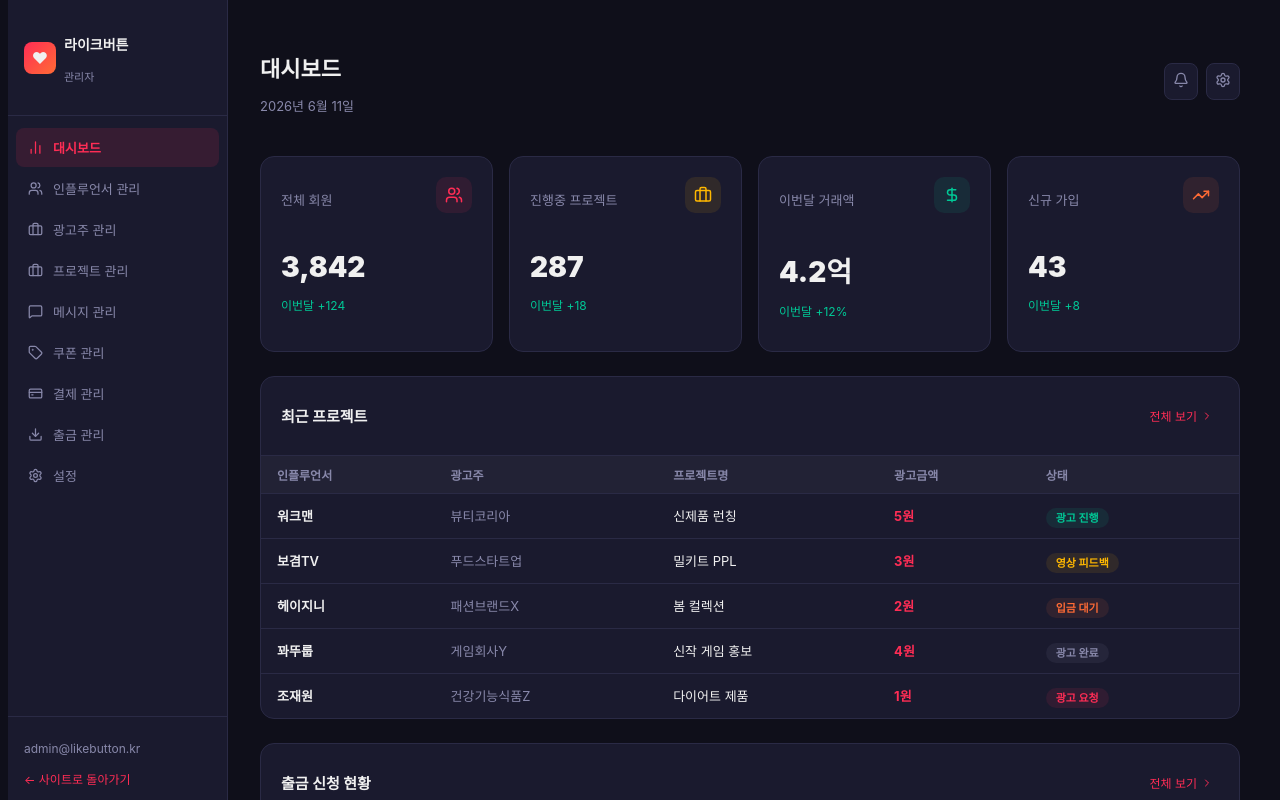
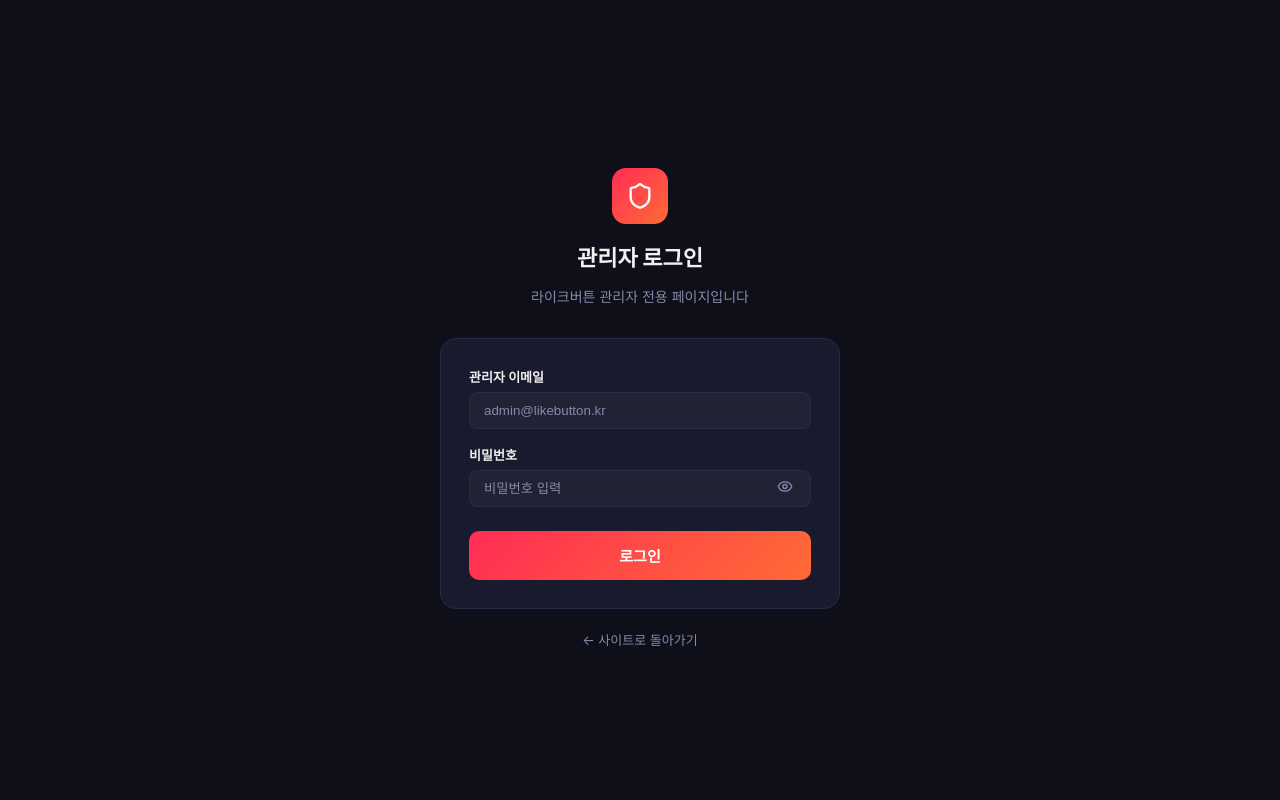
Before and after one commit to likebuttonkr/Likebutton, a Next.js app: page /admin in a window 1280 px wide. Shown: the top 800 px of the page. Built offline with nearby package versions, Linux system fonts and the light colour scheme.

Commit message:
Add files via upload

```diff
--- a/app/admin/page.tsx
+++ b/app/admin/page.tsx
@@ -1,7 +1,11 @@
 'use client';
-import { useState } from 'react';
+import { useState, useEffect } from 'react';
 import Link from 'next/link';
-import { Users, Briefcase, DollarSign, TrendingUp, Bell, Settings, ChevronRight, BarChart2, MessageSquare, Tag, CreditCard, Download, Shield } from 'lucide-react';
+import { useRouter } from 'next/navigation';
+import { Users, Briefcase, DollarSign, TrendingUp, Bell, Settings, ChevronRight, BarChart2, MessageSquare, Tag, CreditCard, Download, Shield, Eye, EyeOff } from 'lucide-react';
+
+const ADMIN_EMAIL = 'admin@likebutton.kr';
+const ADMIN_PASSWORD = 'likebutton2024!';
 
 const STATS = [
   { label: '전체 회원', value: '3,842', change: '+124', color: '#FF2D55', icon: Users },
@@ -37,11 +41,90 @@
 ];
 
 export default function AdminPage() {
+  const router = useRouter();
+  const [isLoggedIn, setIsLoggedIn] = useState(false);
   const [activeTab, setActiveTab] = useState('dashboard');
+  const [email, setEmail] = useState('');
+  const [password, setPassword] = useState('');
+  const [showPw, setShowPw] = useState(false);
+  const [error, setError] = useState('');
+  const [loading, setLoading] = useState(true);
+
+  useEffect(() => {
+    const adminAuth = sessionStorage.getItem('admin_auth');
+    if (adminAuth === 'true') setIsLoggedIn(true);
+    setLoading(false);
+  }, []);
+
+  const handleLogin = () => {
+    if (email === ADMIN_EMAIL && password === ADMIN_PASSWORD) {
+      sessionStorage.setItem('admin_auth', 'true');
+      setIsLoggedIn(true);
+      setError('');
+    } else {
+      setError('이메일 또는 비밀번호가 올바르지 않습니다.');
+    }
+  };
+
+  const handleLogout = () => {
+    sessionStorage.removeItem('admin_auth');
+    setIsLoggedIn(false);
+  };
+
+  if (loading) return (
+    <div style={{ minHeight: '100vh', display: 'flex', alignItems: 'center', justifyContent: 'center', background: 'var(--bg)' }}>
+      <p style={{ color: 'var(--text-muted)' }}>로딩 중...</p>
+    </div>
+  );
+
+  // 로그인 화면
+  if (!isLoggedIn) return (
+    <div style={{ minHeight: '100vh', display: 'flex', alignItems: 'center', justifyContent: 'center', background: 'var(--bg)', padding: 24 }}>
+      <div style={{ width: '100%', maxWidth: 400 }}>
+        <div style={{ textAlign: 'center', marginBottom: 32 }}>
+          <div style={{ width: 56, height: 56, background: 'linear-gradient(135deg, #FF2D55, #FF6B35)', borderRadius: 14, display: 'flex', alignItems: 'center', justifyContent: 'center', margin: '0 auto 16px', fontSize: 24 }}>
+            <Shield size={28} color="white" />
+          </div>
+          <h1 style={{ fontSize: 22, fontWeight: 900, marginBottom: 6 }}>관리자 로그인</h1>
+          <p style={{ color: 'var(--text-muted)', fontSize: 14 }}>라이크버튼 관리자 전용 페이지입니다</p>
+        </div>
+        <div style={{ background: 'var(--bg-card)', border: '1px solid var(--border)', borderRadius: 16, padding: 28 }}>
+          {error && (
+            <div style={{ padding: '12px 16px', background: 'rgba(255,45,85,0.08)', border: '1px solid rgba(255,45,85,0.2)', borderRadius: 8, marginBottom: 16, fontSize: 13, color: '#FF2D55' }}>
+              {error}
+            </div>
+          )}
+          <div style={{ marginBottom: 16 }}>
+            <label style={{ fontSize: 13, fontWeight: 600, display: 'block', marginBottom: 6 }}>관리자 이메일</label>
+            <input type="email" value={email} onChange={e => setEmail(e.target.value)}
+              placeholder="admin@likebutton.kr"
+              onKeyDown={e => e.key === 'Enter' && handleLogin()} />
+          </div>
+          <div style={{ marginBottom: 24 }}>
+            <label style={{ fontSize: 13, fontWeight: 600, display: 'block', marginBottom: 6 }}>비밀번호</label>
+            <div style={{ position: 'relative' }}>
+              <input type={showPw ? 'text' : 'password'} value={password} onChange={e => setPassword(e.target.value)}
+                placeholder="비밀번호 입력" style={{ paddingRight: 42 }}
+                onKeyDown={e => e.key === 'Enter' && handleLogin()} />
+              <button onClick={() => setShowPw(!showPw)} style={{ position: 'absolute', right: 12, top: '50%', transform: 'translateY(-50%)', background: 'none', border: 'none', color: 'var(--text-muted)', cursor: 'pointer' }}>
+                {showPw ? <EyeOff size={16} /> : <Eye size={16} />}
+              </button>
+            </div>
+          </div>
+          <button onClick={handleLogin}
+            style={{ width: '100%', padding: '14px', background: 'linear-gradient(135deg, #FF2D55, #FF6B35)', color: 'white', border: 'none', borderRadius: 10, fontWeight: 700, fontSize: 15, cursor: 'pointer' }}>
+            로그인
+          </button>
+        </div>
+        <div style={{ textAlign: 'center', marginTop: 20 }}>
+          <Link href="/" style={{ fontSize: 13, color: 'var(--text-muted)', textDecoration: 'none' }}>← 사이트로 돌아가기</Link>
+        </div>
+      </div>
+    </div>
+  );
 
   return (
     <div style={{ display: 'flex', minHeight: '100vh', background: 'var(--bg)' }}>
-      {/* Sidebar */}
       <aside style={{ width: 220, background: 'var(--secondary)', borderRight: '1px solid var(--border)', display: 'flex', flexDirection: 'column', position: 'fixed', top: 0, bottom: 0 }}>
         <div style={{ padding: '20px 16px', borderBottom: '1px solid var(--border)', display: 'flex', alignItems: 'center', gap: 8 }}>
           <div style={{ width: 32, height: 32, background: 'linear-gradient(135deg, #FF2D55, #FF6B35)', borderRadius: 8, display: 'flex', alignItems: 'center', justifyContent: 'center', fontSize: 16 }}>♥</div>
@@ -63,38 +146,26 @@
           })}
         </nav>
         <div style={{ padding: '12px 16px', borderTop: '1px solid var(--border)' }}>
-          <p style={{ fontSize: 12, color: 'var(--text-muted)' }}>admin@likebutton.kr</p>
-          <Link href="/" style={{ fontSize: 12, color: '#FF2D55', textDecoration: 'none' }}>← 사이트로 돌아가기</Link>
+          <p style={{ fontSize: 12, color: 'var(--text-muted)', marginBottom: 6 }}>{ADMIN_EMAIL}</p>
+          <button onClick={handleLogout} style={{ fontSize: 12, color: '#FF2D55', background: 'none', border: 'none', cursor: 'pointer', padding: 0 }}>로그아웃</button>
         </div>
       </aside>
 
-      {/* Main */}
       <main style={{ marginLeft: 220, flex: 1, padding: '28px 32px' }}>
-        {/* Header */}
         <div style={{ display: 'flex', justifyContent: 'space-between', alignItems: 'center', marginBottom: 28 }}>
           <div>
             <h1 style={{ fontSize: 22, fontWeight: 900, marginBottom: 4 }}>
-              {activeTab === 'dashboard' ? '대시보드' :
-               activeTab === 'influencers' ? '인플루언서 관리' :
-               activeTab === 'advertisers' ? '광고주 관리' :
-               activeTab === 'projects' ? '프로젝트 관리' :
-               activeTab === 'payments' ? '결제 관리' :
-               activeTab === 'withdrawals' ? '출금 관리' :
-               activeTab === 'messages' ? '메시지 관리' :
-               activeTab === 'coupons' ? '쿠폰 관리' : '설정'}
+              {NAV.find(n => n.id === activeTab)?.label || '대시보드'}
             </h1>
             <p style={{ fontSize: 13, color: 'var(--text-muted)' }}>{new Date().toLocaleDateString('ko-KR', { year: 'numeric', month: 'long', day: 'numeric' })}</p>
           </div>
           <div style={{ display: 'flex', gap: 8 }}>
             <button style={{ padding: '8px', background: 'var(--bg-card)', border: '1px solid var(--border)', borderRadius: 8, color: 'var(--text-muted)', cursor: 'pointer' }}><Bell size={16} /></button>
-            <button style={{ padding: '8px', background: 'var(--bg-card)', border: '1px solid var(--border)', borderRadius: 8, color: 'var(--text-muted)', cursor: 'pointer' }}><Settings size={16} /></button>
           </div>
         </div>
 
-        {/* Dashboard */}
         {activeTab === 'dashboard' && (
           <>
-            {/* Stats */}
             <div style={{ display: 'grid', gridTemplateColumns: 'repeat(4, 1fr)', gap: 16, marginBottom: 24 }}>
               {STATS.map(stat => {
                 const Icon = stat.icon;
@@ -113,11 +184,9 @@
               })}
             </div>
 
-            {/* Recent projects */}
             <div style={{ background: 'var(--bg-card)', border: '1px solid var(--border)', borderRadius: 14, marginBottom: 24, overflow: 'hidden' }}>
               <div style={{ padding: '16px 20px', borderBottom: '1px solid var(--border)', display: 'flex', justifyContent: 'space-between', alignItems: 'center' }}>
                 <h2 style={{ fontSize: 15, fontWeight: 700 }}>최근 프로젝트</h2>
-                <button onClick={() => setActiveTab('projects')} style={{ fontSize: 12, color: '#FF2D55', background: 'none', border: 'none', cursor: 'pointer', display: 'flex', alignItems: 'center', gap: 4 }}>전체 보기 <ChevronRight size={12} /></button>
               </div>
               <table style={{ width: '100%', borderCollapse: 'collapse' }}>
                 <thead>
@@ -129,7 +198,7 @@
                 </thead>
                 <tbody>
                   {RECENT_PROJECTS.map(p => (
-                    <tr key={p.id} style={{ borderTop: '1px solid var(--border)' }} className="hover:bg-white/5">
+                    <tr key={p.id} style={{ borderTop: '1px solid var(--border)' }}>
                       <td style={{ padding: '12px 16px', fontSize: 13, fontWeight: 600 }}>{p.influencer}</td>
                       <td style={{ padding: '12px 16px', fontSize: 13, color: 'var(--text-muted)' }}>{p.advertiser}</td>
                       <td style={{ padding: '12px 16px', fontSize: 13 }}>{p.title}</td>
@@ -141,11 +210,9 @@
               </table>
             </div>
 
-            {/* Withdrawals */}
             <div style={{ background: 'var(--bg-card)', border: '1px solid var(--border)', borderRadius: 14, overflow: 'hidden' }}>
-              <div style={{ padding: '16px 20px', borderBottom: '1px solid var(--border)', display: 'flex', justifyContent: 'space-between', alignItems: 'center' }}>
+              <div style={{ padding: '16px 20px', borderBottom: '1px solid var(--border)' }}>
                 <h2 style={{ fontSize: 15, fontWeight: 700 }}>출금 신청 현황</h2>
-                <button onClick={() => setActiveTab('withdrawals')} style={{ fontSize: 12, color: '#FF2D55', background: 'none', border: 'none', cursor: 'pointer', display: 'flex', alignItems: 'center', gap: 4 }}>전체 보기 <ChevronRight size={12} /></button>
               </div>
               <table style={{ width: '100%', borderCollapse: 'collapse' }}>
                 <thead>
@@ -176,7 +243,6 @@
           </>
         )}
 
-        {/* Other tabs */}
         {activeTab !== 'dashboard' && (
           <div style={{ background: 'var(--bg-card)', border: '1px solid var(--border)', borderRadius: 14, padding: '60px 40px', textAlign: 'center' }}>
             <div style={{ fontSize: 48, marginBottom: 16 }}>🚧</div>
```
